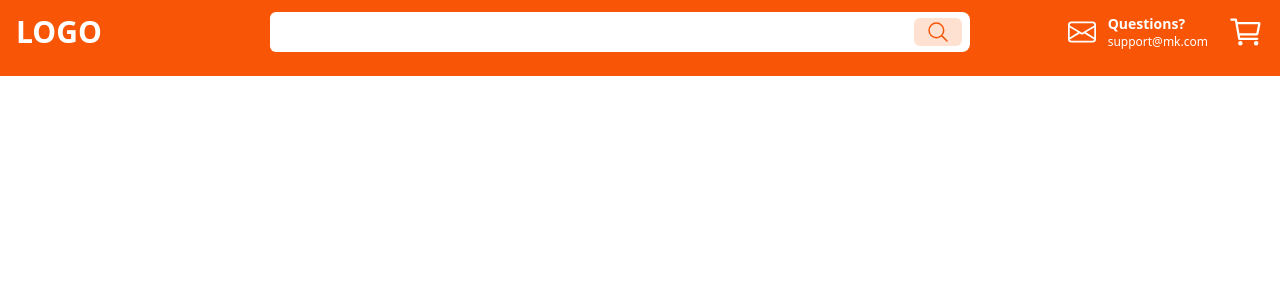
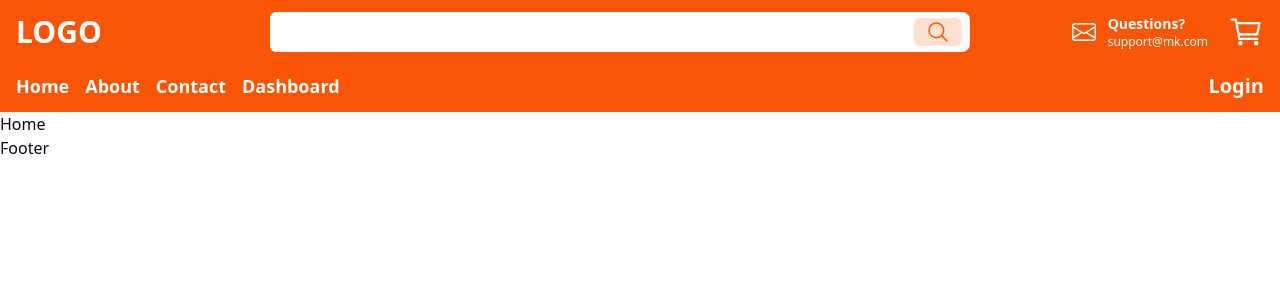
Before and after one commit to noyon-podder/MK-client, a React (Vite) app: page / in a window 1280 px wide. Shown: the top 300 px of the page. Built offline with nearby package versions, Linux system fonts and the light colour scheme.

Commit message:
nvabar add this commit

```diff
--- a/src/App.tsx
+++ b/src/App.tsx
@@ -1,5 +1,5 @@
 import Container from "./components/Container";
-import Navbar from "./components/layout/Navbar";
+import Navbar from "./components/Navbar";
 
 const App = () => {
   return (
--- /dev/null
+++ b/src/components/Footer.tsx
@@ -0,0 +1,5 @@
+const Footer = () => {
+  return <div>Footer</div>;
+};
+
+export default Footer;
--- /dev/null
+++ b/src/components/MenuItem.tsx
@@ -0,0 +1,44 @@
+import { Link } from "react-router-dom";
+
+const MenuItem = () => {
+  const menuItems = [
+    {
+      id: 1,
+      path: "/",
+      label: "Home",
+    },
+    {
+      id: 2,
+      path: "/about",
+      label: "About",
+    },
+    {
+      id: 3,
+      path: "/contact",
+      label: "Contact",
+    },
+    {
+      id: 4,
+      path: "/dashboard",
+      label: "Dashboard",
+    },
+  ];
+  return (
+    <>
+      <ul className="flex items-center gap-4">
+        {menuItems.map((item) => (
+          <li key={item.id}>
+            <Link
+              to={item.path}
+              className="text-lg font-semibold text-white hover:text-[#ede6e6] duration-300"
+            >
+              {item.label}
+            </Link>
+          </li>
+        ))}
+      </ul>
+    </>
+  );
+};
+
+export default MenuItem;
--- a/src/components/layout/Navbar.tsx
+++ b/src/components/Navbar.tsx
@@ -1,7 +1,9 @@
 import { IoCartOutline, IoSearchOutline } from "react-icons/io5";
 import { BsEnvelope } from "react-icons/bs";
 import { FaBarsStaggered } from "react-icons/fa6";
-import Container from "../Container";
+import Container from "./Container";
+import MenuItem from "./MenuItem";
+import { Link } from "react-router-dom";
 
 const Navbar = () => {
   return (
@@ -37,7 +39,7 @@ const Navbar = () => {
             {/* <Button>Cart</Button> */}
             <div className="flex items-center gap-5 justify-end">
               <div className="lg:flex hidden items-center gap-3">
-                <BsEnvelope size={28} />
+                <BsEnvelope size={24} />
                 <div className="flex flex-col ">
                   <h2 className="text-sm text-white font-semibold">
                     Questions?
@@ -66,6 +68,16 @@ const Navbar = () => {
             </div>
           </div>
         </div>
+        <div className="mt-5 lg:flex items-center justify-between px-4 hidden ">
+          <MenuItem />
+
+          <Link
+            to="/"
+            className="text-white text-xl font-semibold hover:text-[#ede6e6] duration-300"
+          >
+            Login
+          </Link>
+        </div>
       </Container>
       <h2></h2>
     </div>
--- /dev/null
+++ b/src/components/layout/MainLayout.tsx
@@ -0,0 +1,15 @@
+import { Outlet } from "react-router-dom";
+import Footer from "../Footer";
+import Navbar from "../Navbar";
+
+const MainLayout = () => {
+  return (
+    <>
+      <Navbar />
+      <Outlet />
+      <Footer />
+    </>
+  );
+};
+
+export default MainLayout;
--- a/src/main.tsx
+++ b/src/main.tsx
@@ -1,10 +1,11 @@
-import React from 'react'
-import ReactDOM from 'react-dom/client'
-import App from './App.tsx'
-import './index.css'
+import React from "react";
+import ReactDOM from "react-dom/client";
+import "./index.css";
+import { RouterProvider } from "react-router-dom";
+import { router } from "./router/route.tsx";
 
-ReactDOM.createRoot(document.getElementById('root')!).render(
+ReactDOM.createRoot(document.getElementById("root")!).render(
   <React.StrictMode>
-    <App />
-  </React.StrictMode>,
-)
+    <RouterProvider router={router} />
+  </React.StrictMode>
+);
--- /dev/null
+++ b/src/pages/About.tsx
@@ -0,0 +1,5 @@
+const About = () => {
+  return <div>About</div>;
+};
+
+export default About;
--- /dev/null
+++ b/src/pages/Home.tsx
@@ -0,0 +1,7 @@
+import React from "react";
+
+const Home = () => {
+  return <div>Home</div>;
+};
+
+export default Home;
--- /dev/null
+++ b/src/router/route.tsx
@@ -0,0 +1,21 @@
+import { createBrowserRouter } from "react-router-dom";
+import MainLayout from "../components/layout/MainLayout";
+import Home from "../pages/Home";
+import About from "../pages/About";
+
+export const router = createBrowserRouter([
+  {
+    path: "/",
+    element: <MainLayout />,
+    children: [
+      {
+        path: "/",
+        element: <Home />,
+      },
+      {
+        path: "/about",
+        element: <About />,
+      },
+    ],
+  },
+]);
```
